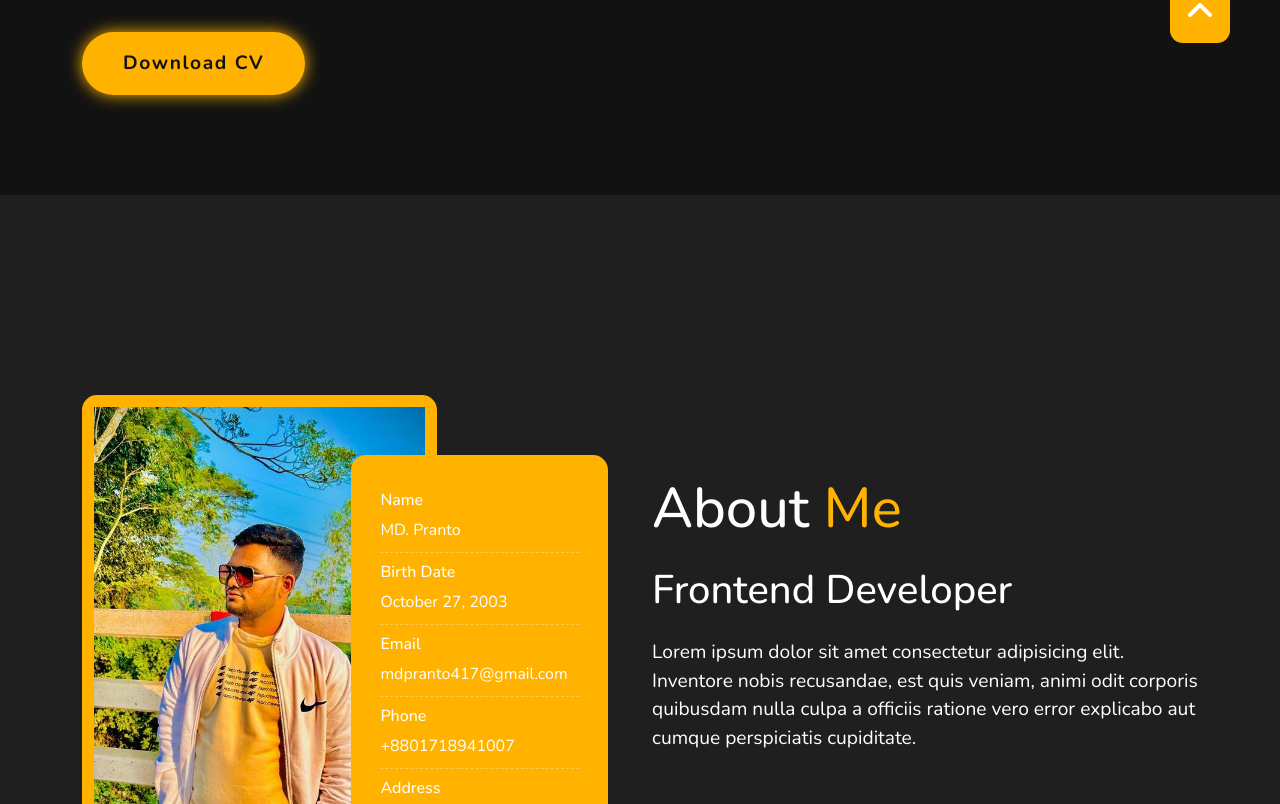
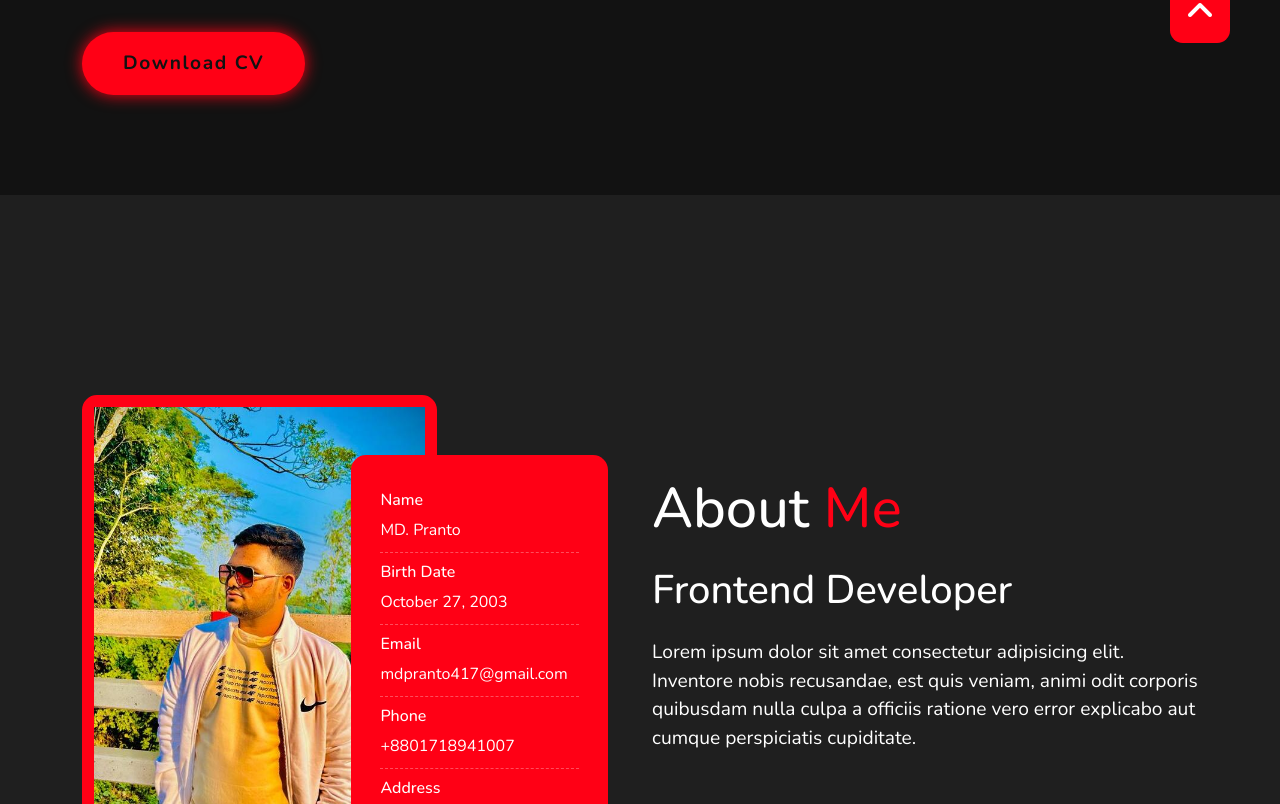
Before and after one commit to PRANTO-X/Portfolio, a plain HTML site: page index.html in a window 1280 px wide. Shown: the part 717-1521 px from the top of the page. Drawn offline with nearby package versions, Linux system fonts and the light colour scheme.

Commit message:
Color change

```diff
--- a/CSS/style.css
+++ b/CSS/style.css
@@ -14,7 +14,7 @@
     --text-color:#fff;
     --bg-color: #121212 ;    ;
     --second-bg-color: #1f1f1f ;
-    --primary-color: #ffb300 ;
+    --primary-color: #ff0015 ;
 }
 
 body{
```
